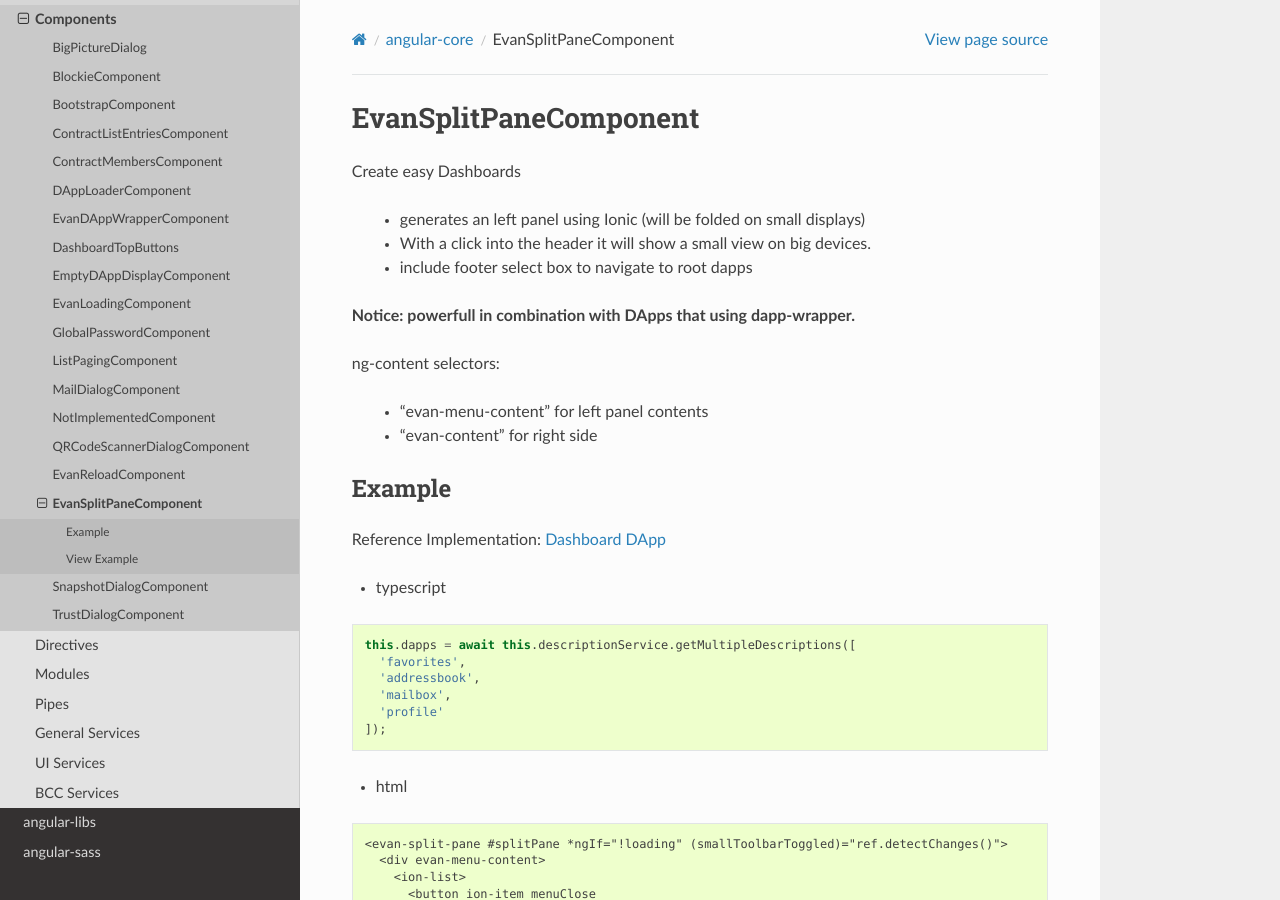
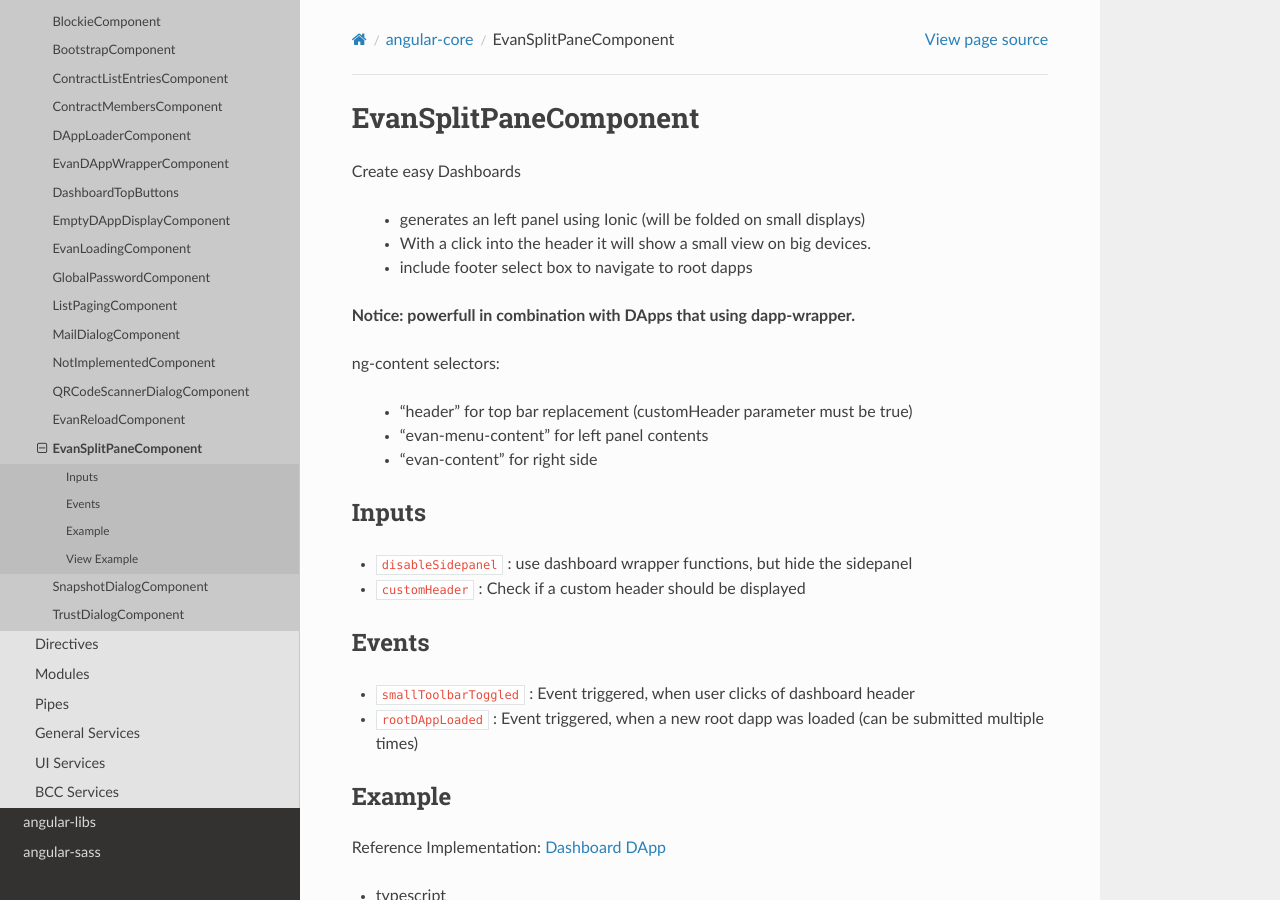
Before and after one commit to evannetwork/ui-docs, a Sphinx documentation site: the page built from docs/angular-core/components/split-pane.rst, in a window 1280 px wide and 900 px high. Built offline with Sphinx 7.4.7 and the Read the Docs theme 2.0.0, drawn with Linux system fonts in a browser that asks for light colours.

```diff
--- a/docs/angular-core/components/split-pane.rst
+++ b/docs/angular-core/components/split-pane.rst
@@ -12,8 +12,22 @@
 
 ng-content selectors:
 
- - "evan-menu-content" for left panel contents
- - "evan-content" for right side
+  - "header" for top bar replacement (customHeader parameter must be true)
+  - "evan-menu-content" for left panel contents
+  - "evan-content" for right side
+
+------
+Inputs
+------
+- ``disableSidepanel`` : use dashboard wrapper functions, but hide the sidepanel
+- ``customHeader`` : Check if a custom header should be displayed
+
+------
+Events
+------
+
+- ``smallToolbarToggled`` : Event triggered, when user clicks of dashboard header
+- ``rootDAppLoaded`` : Event triggered, when a new root dapp was loaded (can be submitted multiple times)
 
 -------
 Example
--- a/package.json
+++ b/package.json
@@ -1,6 +1,7 @@
 {
   "author": "Contractus",
   "name": "@evan.network/fe-docs",
+  "description": "Read the docs API documentation for dapp-browser, angular-core, angular-libs, angular-sass, bcc-bundle.",
   "scripts": {
     "build": "cd docs && make html",
     "serve": "cd docs && sphinx-autobuild . _build/html"
```
